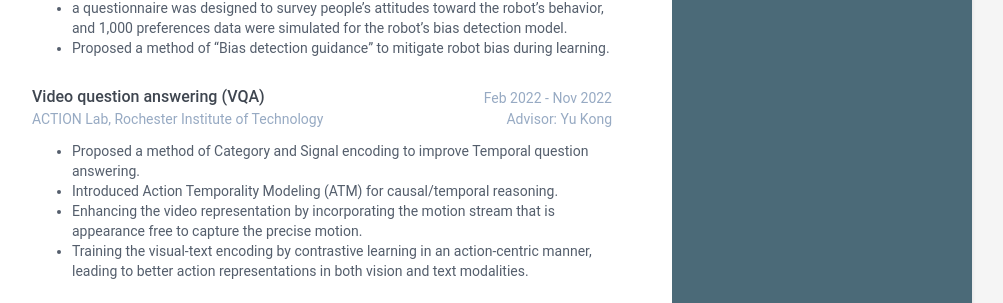
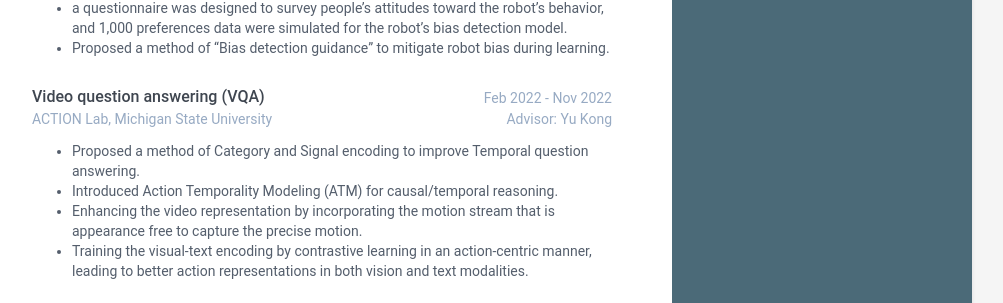
Before and after one commit to jayzhu02/jayzhu02.github.io, a Jekyll site: the page built from index.html, in a window 1280 px wide. Shown: the part 820-1123 px from the top of the page, without its empty margins (168-1171 px from the left). Built offline with Jekyll 4.4.1, drawn with Linux system fonts in a browser that asks for light colours.

Commit message:
change uni

```diff
--- a/_data/data.yml
+++ b/_data/data.yml
@@ -94,7 +94,7 @@ research-experiences:
 
     - title: Video question answering (VQA)
       time: Feb 2022 - Nov 2022
-      school: ACTION Lab, Rochester Institute of Technology
+      school: ACTION Lab, Michigan State University
       advisor: Yu Kong
       details: |
         - Proposed a method of Category and Signal encoding to improve Temporal question answering.
```
